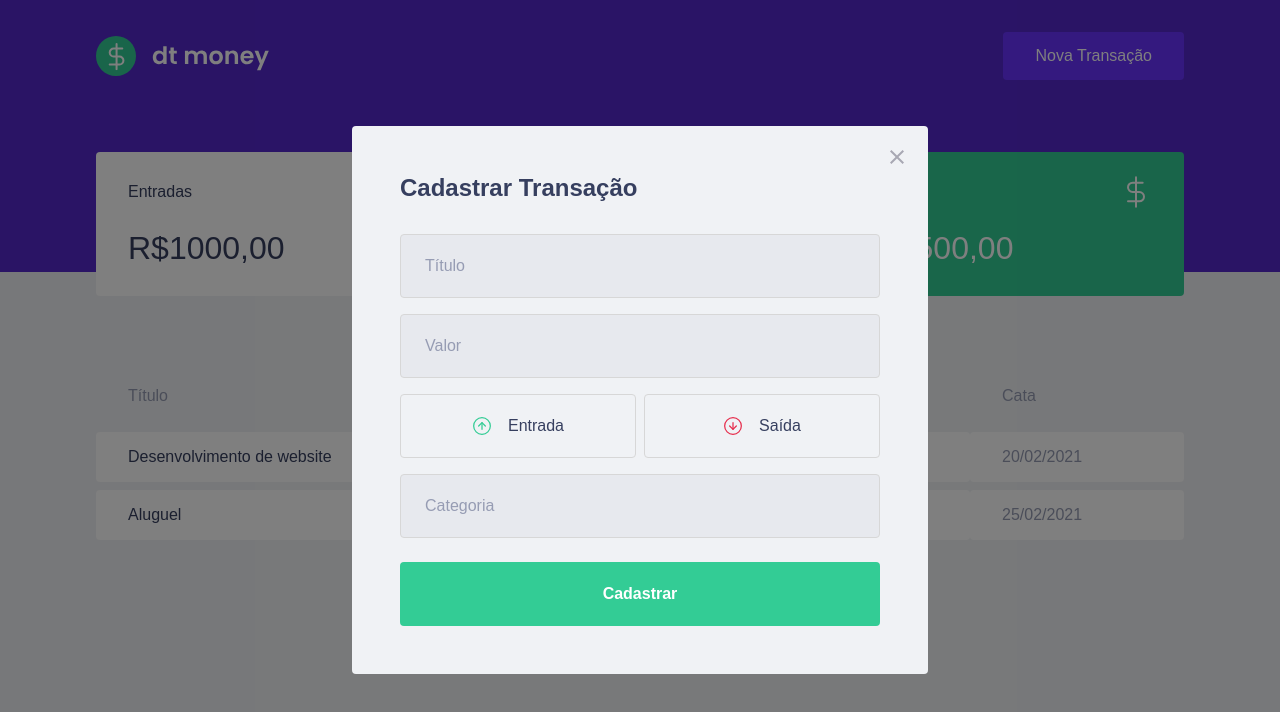
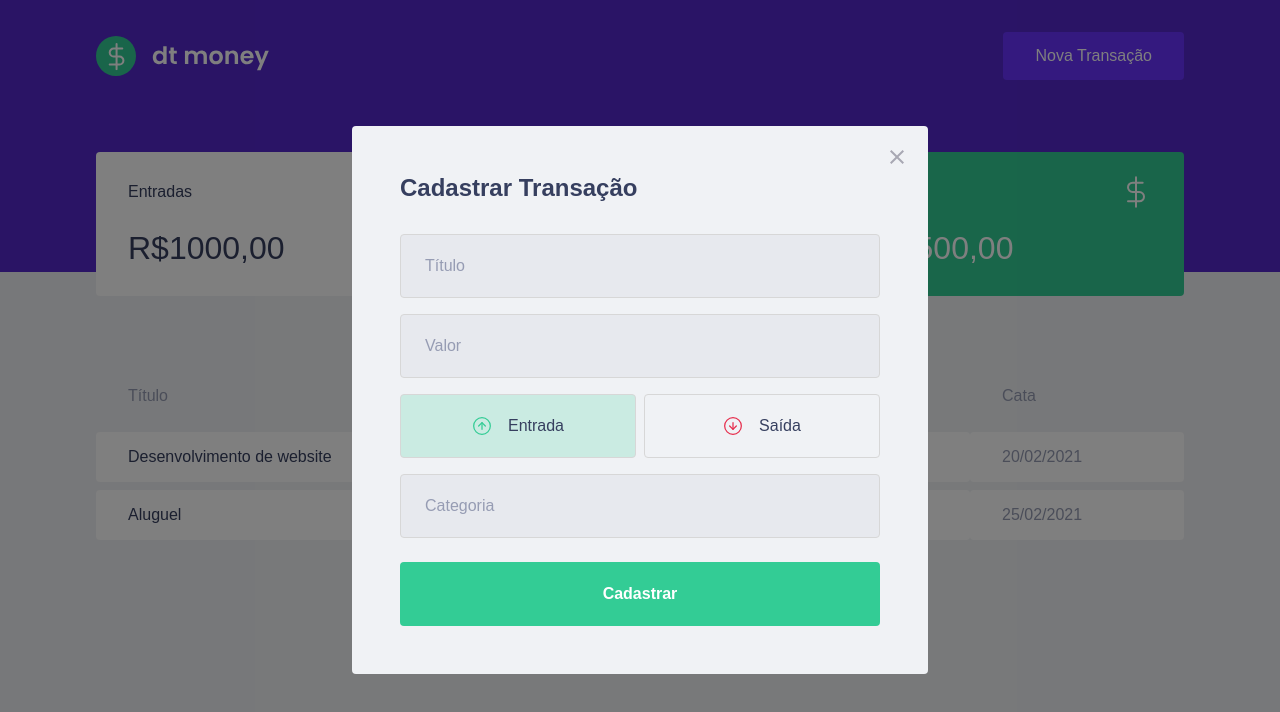
Before and after one commit to FernandesAngel/dtmoney, a React (Create React App) app: page / in a window 1280 px wide. Both pictures are taken after a click on the button "Nova Transação". Shown: the top 712 px of the page. Built offline with nearby package versions, Linux system fonts and the light colour scheme; no server answers; what miragejs would draw is missing.

Commit message:
income and outcome buttons

```diff
--- a/src/components/NewTransactionModal/index.tsx
+++ b/src/components/NewTransactionModal/index.tsx
@@ -1,14 +1,18 @@
+import { useState } from 'react';
 import Modal from 'react-modal';
 import closeImg from '../../assets/close.svg';
 import incomeImg from '../../assets/income.svg';
 import outcomeImg from '../../assets/outcome.svg';
-import { Container, TransactionTypeContainer } from './styles';
+import { Container, TransactionTypeContainer, RadioBox } from './styles';
 
 interface NewTransactionModalProps{
   isOpen: boolean;
   onRequestClose: () => void;
 }
 export function NewTransactionModal({isOpen, onRequestClose}: NewTransactionModalProps){
+  const [type, setType] = useState('deposit')
+
+
   return(
   <Modal
     isOpen={isOpen}
@@ -25,19 +29,25 @@
       <input placeholder="Valor" type="number"/>
 
       <TransactionTypeContainer>
-        <button
+        <RadioBox
           type="button"
+          onClick={() => {setType('deposit'); }}
+          isActive={type === 'deposit'}
+          activeColor="green"
         >
           <img src={incomeImg} alt="Entrada" />
           <span>Entrada</span>
-        </button>
+        </RadioBox>
 
-        <button
+        <RadioBox
           type="button"
+          onClick={() => {setType('withdraw'); }}
+          isActive={type === 'withdraw'}
+          activeColor="red"
         >
           <img src={outcomeImg} alt="Saída" />
           <span>Saída</span>
-        </button>
+        </RadioBox>
       </TransactionTypeContainer>
 
       <input placeholder="Categoria"/>
--- a/src/components/NewTransactionModal/styles.ts
+++ b/src/components/NewTransactionModal/styles.ts
@@ -1,6 +1,5 @@
 import styled from 'styled-components'
-import {darken} from 'polished'
-import { SSL_OP_SSLEAY_080_CLIENT_DH_BUG } from 'constants'
+import {darken, transparentize} from 'polished'
 
 export const Container = styled.form`
   h2{
@@ -52,12 +51,25 @@
   display: grid;
   grid-template-columns: 1fr 1fr;
   gap: 0.5rem;
+`
 
-  button{
+interface RadioBoxProps {
+  isActive: boolean;
+  activeColor: "green" | "red";
+}
+
+const colors ={
+  green: '#33cc95',
+  red: '#e52e4d'
+}
+export const RadioBox = styled.button<RadioBoxProps>`
   height: 4rem;
   border: 1px solid #d7d7d7;
   border-radius: 0.25rem;
-    background: transparent;
+  background: ${props => props.isActive
+    ? transparentize(0.8, colors[props.activeColor])
+    : 'transparent'
+  };
   display: flex;
   align-items: center;
   justify-content: center;
@@ -79,5 +91,4 @@
     font-size: 1rem;
     color: var(--text-title);
   }
-  }
 `
```
Lines whose indentation alone changed are shown as unchanged.
